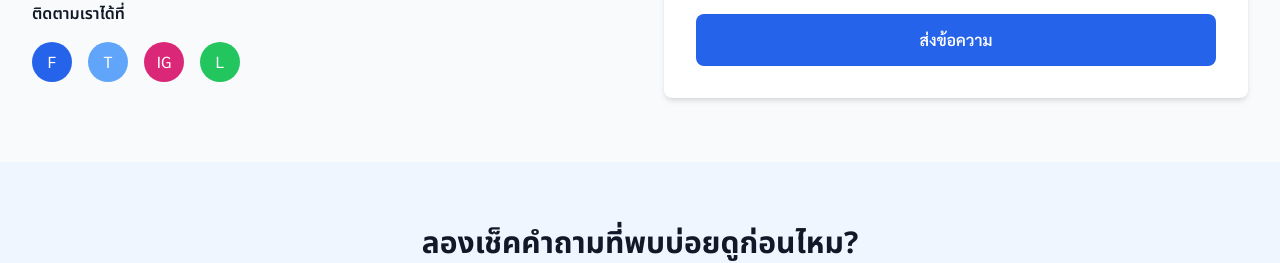
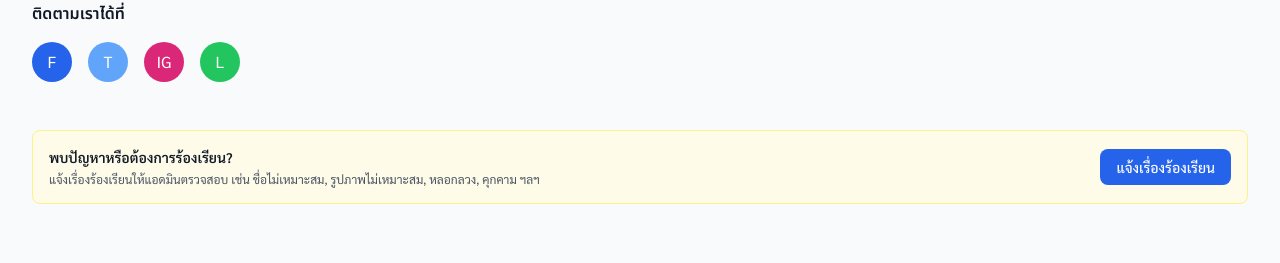
Before and after one commit to SakdaRt/Careconnect, a React (Vite) app in the folder frontend/: page /contact in a window 1280 px wide. Shown: the part 870-1133 px from the top of the page. Built offline with nearby package versions, Linux system fonts and the light colour scheme; no server answers.

Commit message:
feat(frontend): เพิ่มลิงก์ร้องเรียนในหน้าติดต่อเรา

```diff
--- a/frontend/src/pages/public/ContactPage.tsx
+++ b/frontend/src/pages/public/ContactPage.tsx
@@ -131,6 +131,17 @@ export default function ContactPage() {
               </div>
             </div>
 
+            {/* Complaint Link */}
+            <div className="lg:col-span-2 mb-4">
+              <div className="bg-yellow-50 border border-yellow-200 rounded-lg p-4 flex items-center justify-between gap-4">
+                <div>
+                  <div className="font-semibold text-gray-900 text-sm">พบปัญหาหรือต้องการร้องเรียน?</div>
+                  <div className="text-xs text-gray-600 mt-1">แจ้งเรื่องร้องเรียนให้แอดมินตรวจสอบ เช่น ชื่อไม่เหมาะสม, รูปภาพไม่เหมาะสม, หลอกลวง, คุกคาม ฯลฯ</div>
+                </div>
+                <a href="/complaint" className="shrink-0 px-4 py-2 bg-blue-600 text-white rounded-lg text-sm font-medium hover:bg-blue-700 transition-colors">แจ้งเรื่องร้องเรียน</a>
+              </div>
+            </div>
+
             {/* Contact Form */}
             <div>
               <div className="bg-white rounded-lg shadow-md p-8">
```
